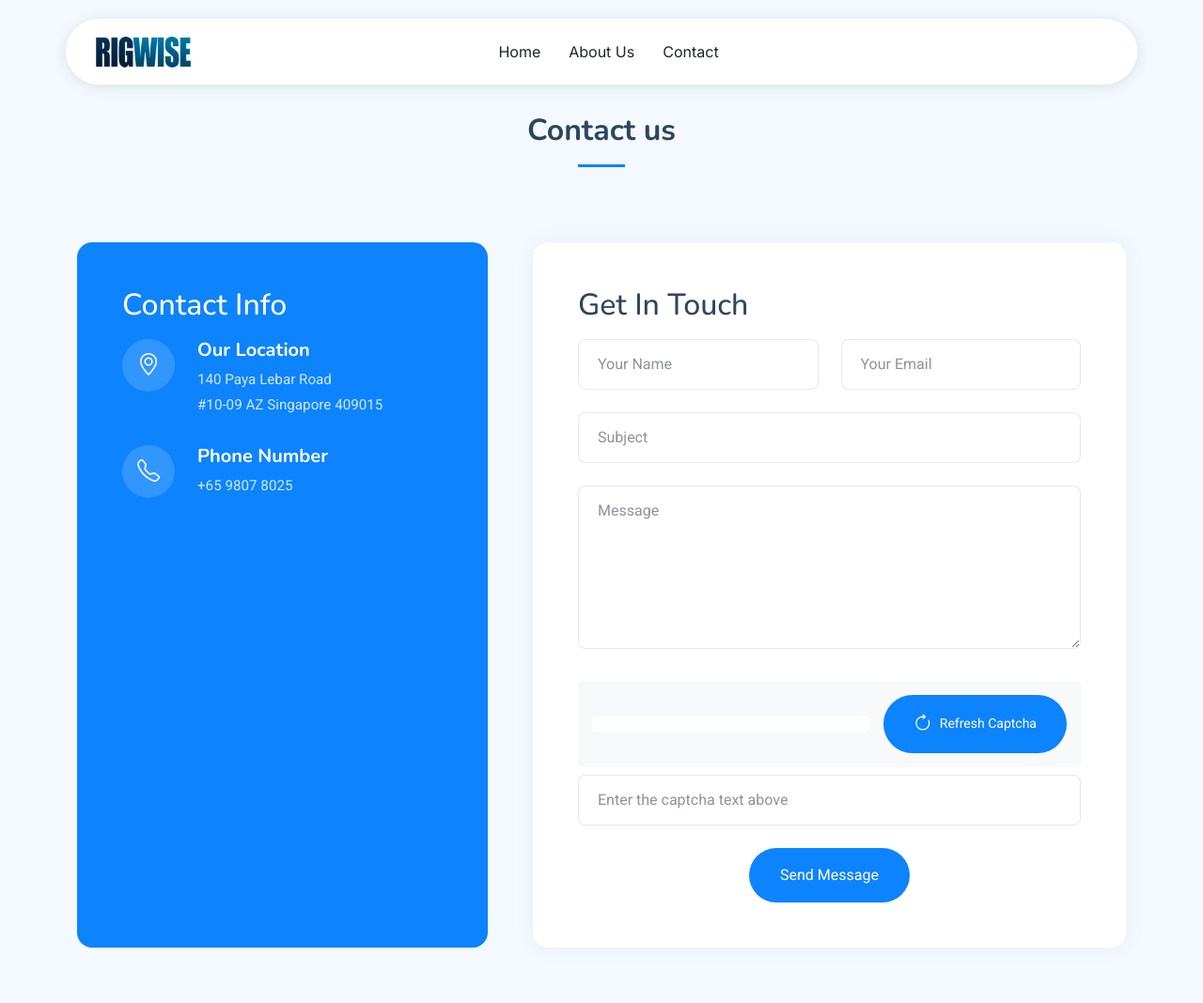
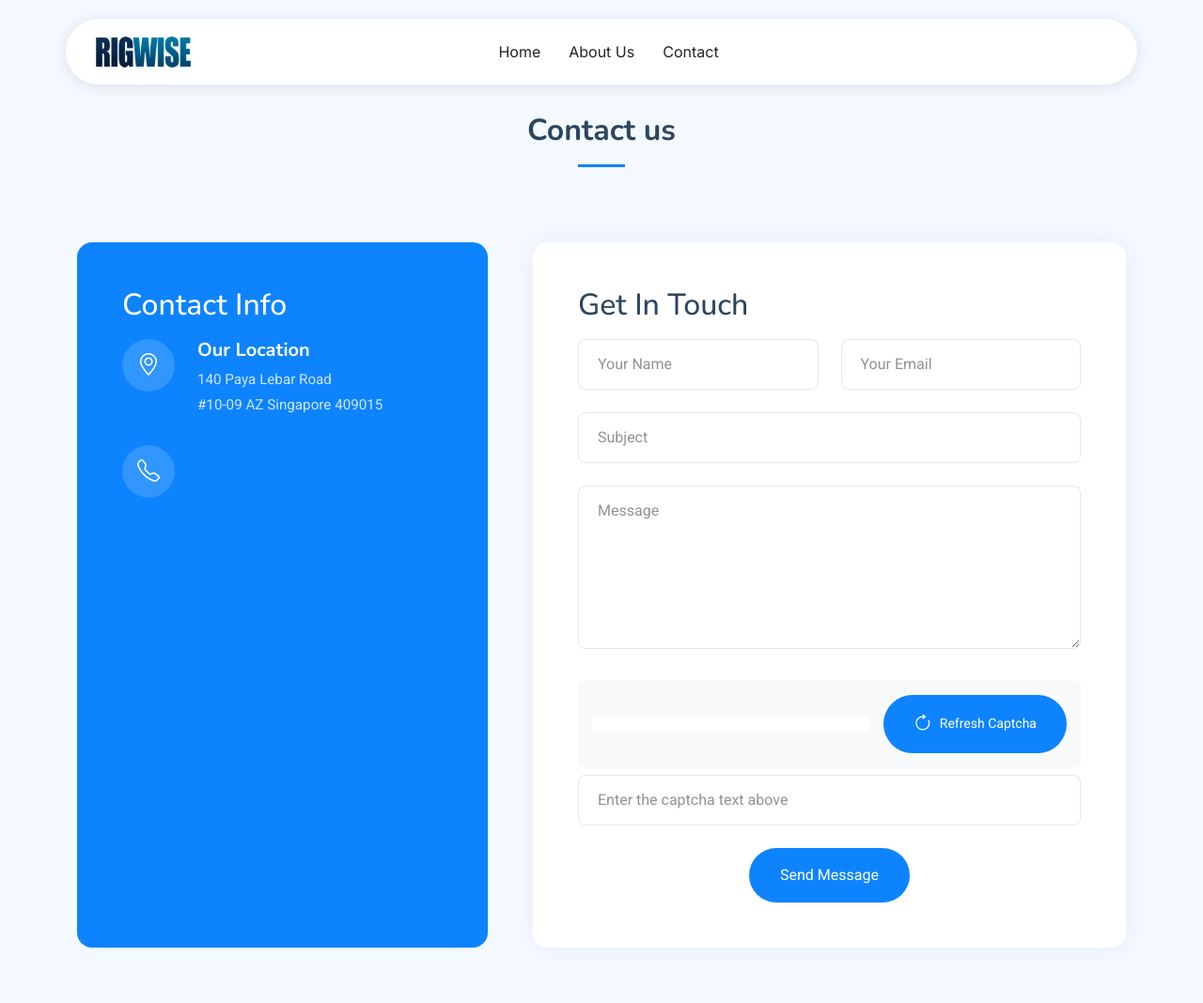
Before and after one commit to MetronARC/rigwise, a CodeIgniter 4 app: the page made by app/Views/pages/contact.php in a window 1280 px wide. Shown: the top 1068 px of the page at 94% size. Run offline with PHP 8.4 and a stand-in for CodeIgniter, Linux system fonts and the light colour scheme; the template is opened without the code that fills it, so the values that code supplies are empty; some libraries are stand-ins or nearby versions.

Commit message:
phne number remove

```diff
--- a/app/Views/pages/contact.php
+++ b/app/Views/pages/contact.php
@@ -67,10 +67,6 @@
                         <div class="info-item" data-aos="fade-up" data-aos-delay="400">
                             <div class="icon-box">
                                 <i class="bi bi-telephone"></i>
-                            </div>
-                            <div class="content">
-                                <h4>Phone Number</h4>
-                                <p>+65 9807 8025</p>
                             </div>
                         </div>
                     </div>
```
